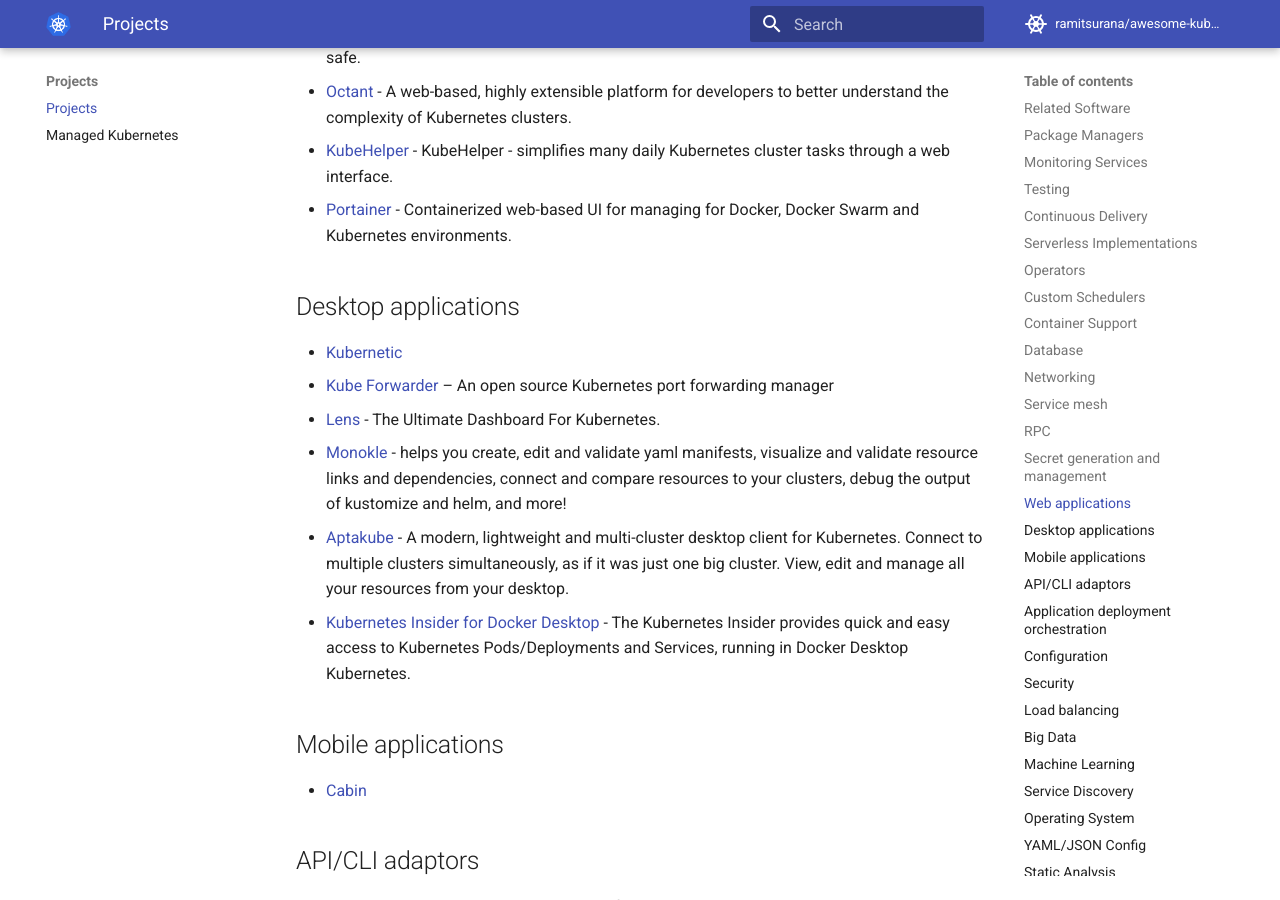
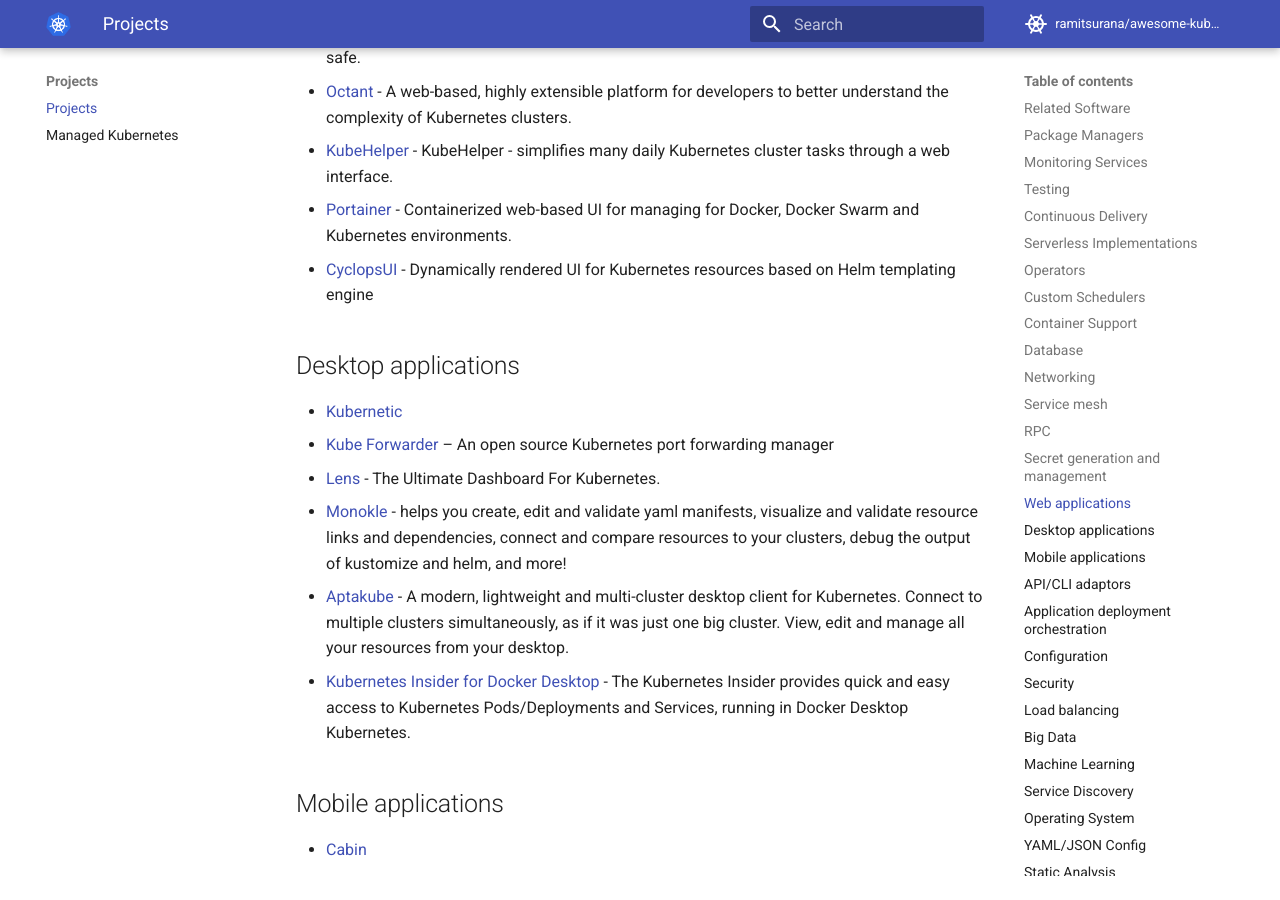
Before and after one commit to ramitsurana/awesome-kubernetes, an MkDocs documentation site: the page built from docs/projects/projects.md, in a window 1280 px wide and 900 px high, scrolled down 11019 px. Built offline with MkDocs 1.6.1 and Material for MkDocs 9.7.7, drawn with Linux system fonts in a browser that asks for light colours; comment, search, counter and statistics services are not loaded.

Commit message:
Add Cyclops UI to `Web applications` projects (#892)
* Adding CyclopsUI to list of Continuous Delivery projects

* move Cyclops to 'Web applications'

```diff
--- a/docs/projects/projects.md
+++ b/docs/projects/projects.md
@@ -304,6 +304,7 @@ Projects
 * [Octant](https://github.com/vmware-tanzu/octant) - A web-based, highly extensible platform for developers to better understand the complexity of Kubernetes clusters.
 * [KubeHelper](https://github.com/KubeHelper/kubehelper) - KubeHelper - simplifies many daily Kubernetes cluster tasks through a web interface.
 * [Portainer](https://github.com/portainer/portainer) - Containerized web-based UI for managing for Docker, Docker Swarm and Kubernetes environments.
+* [CyclopsUI](https://github.com/cyclops-ui/cyclops) - Dynamically rendered UI for Kubernetes resources based on Helm templating engine
 
 ## Desktop applications
 
```
